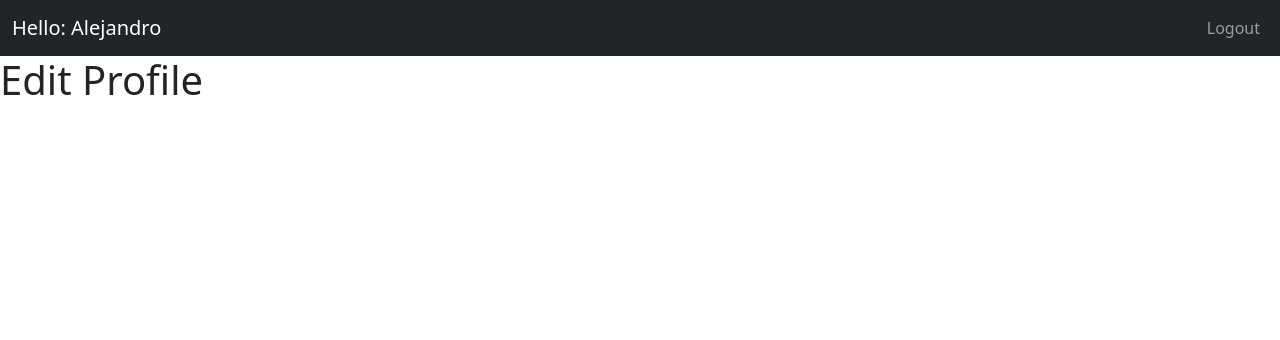
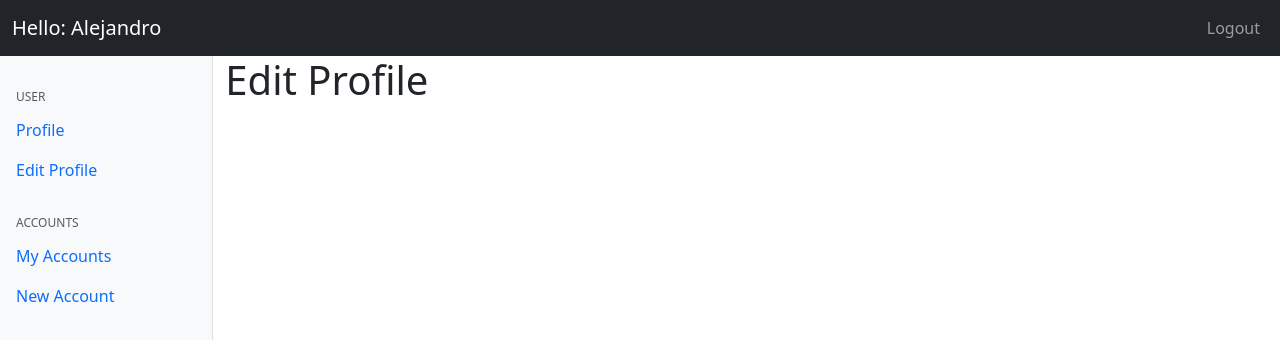
Before and after one commit to AleejandroReyna/new-bank-app, a React (Create React App) app: page /profile/edit in a window 1280 px wide. Shown: the top 340 px of the page. Built offline with nearby package versions, Linux system fonts and the light colour scheme.

Commit message:
dashboard: Added sidebar

```diff
--- a/src/components/layout/dashboard/Base/_Base.tsx
+++ b/src/components/layout/dashboard/Base/_Base.tsx
@@ -3,10 +3,21 @@ import { Outlet } from "react-router-dom"
 
 // UI Components
 import { Header } from "../Header"
+import { Container, Row, Col } from "react-bootstrap"
+import { Sidebar } from "../Sidebar"
 
 export const Base = () => (
   <div className="base-container">
     <Header />
-    <Outlet />
+    <main>
+      <Container fluid>
+        <Row>
+          <Sidebar />
+          <Col lg={{span: 10, offset: 2}} md={{span: 9, offset: 3}}>
+            <Outlet />
+          </Col>
+        </Row>
+      </Container>
+    </main>
   </div>
 )
--- /dev/null
+++ b/src/components/layout/dashboard/Sidebar/Sidebar.styles.css
@@ -0,0 +1,23 @@
+.sidebar {
+  position: fixed;
+  top: 0;
+  /* rtl:raw:
+  right: 0;
+  */
+  bottom: 0;
+  /* rtl:remove */
+  left: 0;
+  z-index: 100; /* Behind the navbar */
+  padding: 48px 0 0; /* Height of navbar */
+  box-shadow: inset -1px 0 0 rgba(0, 0, 0, .1);
+}
+
+.sidebar-heading {
+  font-size: .75rem;
+  text-transform: uppercase;
+}
+
+.nav-link {
+  font-weight: 500;
+  color: #333;
+}
--- /dev/null
+++ b/src/components/layout/dashboard/Sidebar/_Sidebar.tsx
@@ -0,0 +1,31 @@
+// Dependencies
+import { Link } from "react-router-dom"
+
+// UI Components
+import { Nav } from "react-bootstrap"
+
+// Styles
+import './Sidebar.styles.css'
+
+export const Sidebar = () => (
+  <Nav id="app-navbar" className="col-md-3 col-lg-2 d-md-block bg-light sidebar collapse">
+    <aside className="position-sticky pt-3">
+      <Nav as="nav" className="flex-column">
+        <span className="sidebar-heading  px-3 mt-4 mb-1 text-muted">User</span>
+        <Nav.Item>
+          <Nav.Link as={Link} to="/profile">Profile</Nav.Link>
+        </Nav.Item>
+        <Nav.Item>
+          <Nav.Link  as={Link} to="/profile/Edit">Edit Profile</Nav.Link>
+        </Nav.Item>
+        <span className="sidebar-heading  px-3 mt-4 mb-1 text-muted">Accounts</span>
+        <Nav.Item>
+          <Nav.Link as={Link} to="/accounts">My Accounts</Nav.Link>
+        </Nav.Item>
+        <Nav.Item>
+          <Nav.Link  as={Link} to="/accounts/new">New Account</Nav.Link>
+        </Nav.Item>
+      </Nav>
+    </aside>
+  </Nav>
+)
--- /dev/null
+++ b/src/components/layout/dashboard/Sidebar/index.ts
@@ -0,0 +1 @@
+export { Sidebar } from './_Sidebar'
```
